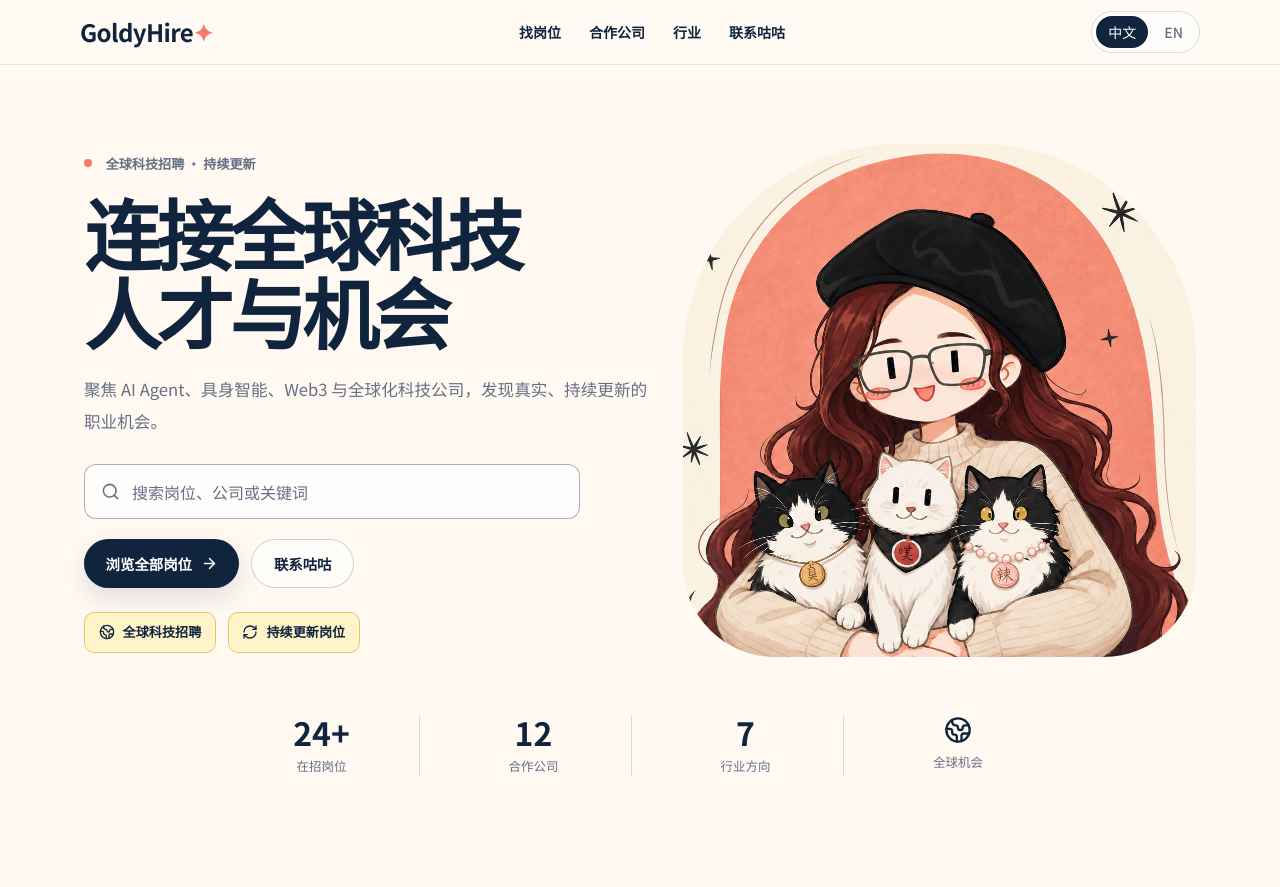
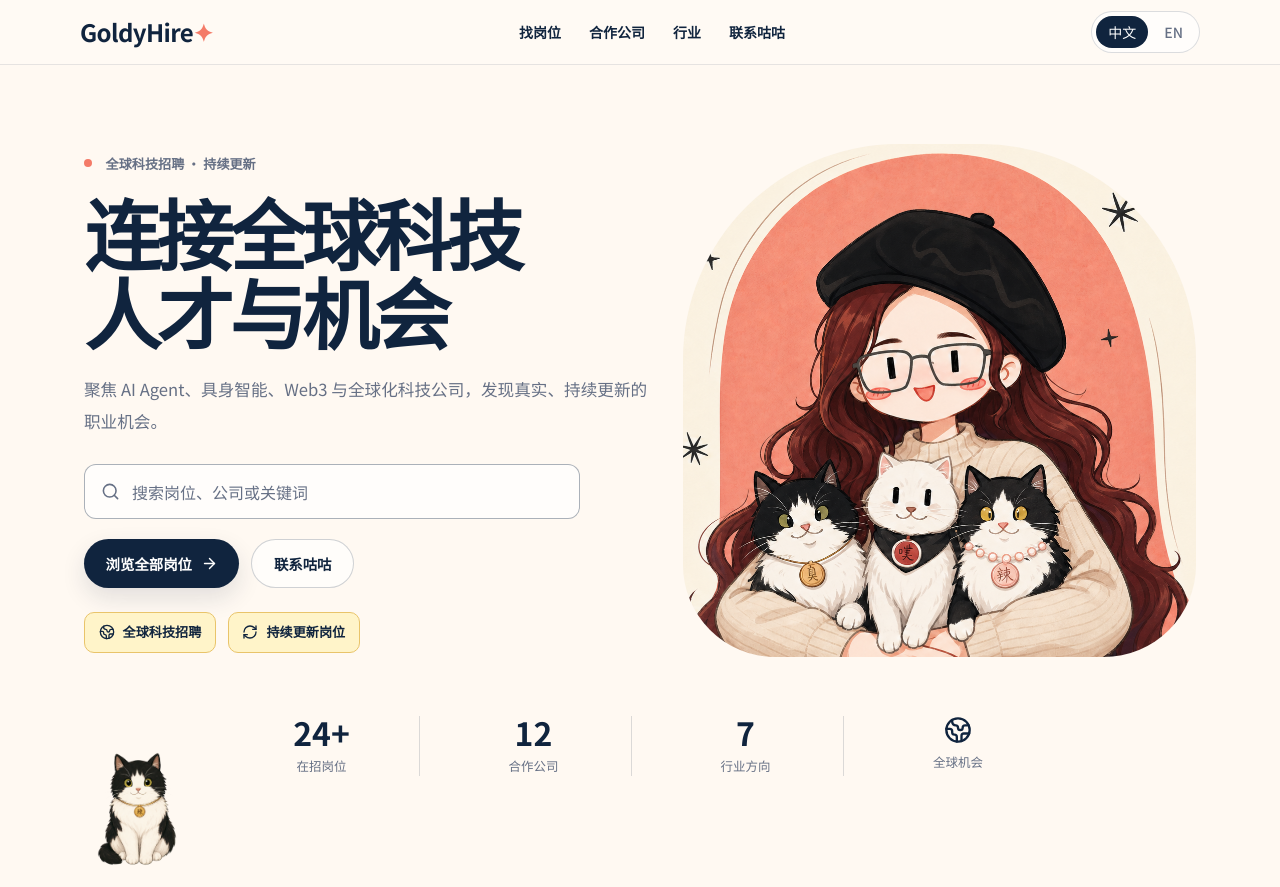
Before and after one commit to guwendi123-dotcom/Global-Hot-Job-Search-GoldyGu, a Next.js app: page / in a window 1280 px wide. Shown: the top 887 px of the page. Built offline with nearby package versions, Linux system fonts and the light colour scheme.

Commit message:
Tighten homepage sticker and heading layout

```diff
--- a/app/globals.css
+++ b/app/globals.css
@@ -75,6 +75,7 @@ button, input, select { font: inherit; }
 .hero-kicker { display: inline-flex; align-items: center; gap: .5rem; margin-bottom: 1.25rem; }
 .status-dot { display: inline-block; width: .5rem; height: .5rem; border-radius: 999px; background: #f47b68; margin-right: .35rem; }
 .hero-title { color: var(--ink); font-size: clamp(3rem, 6vw, 5.25rem); line-height: 1.02; letter-spacing: -.055em; font-weight: 800; }
+.hero-title-en { font-size: clamp(2.65rem, 5.25vw, 4.6rem); }
 .hero-copy { color: var(--text-secondary); max-width: 38rem; margin-top: 1.5rem; font-size: 1.04rem; line-height: 1.9; }
 .hero-search { display: flex; align-items: center; gap: .75rem; max-width: 31rem; border: 1px solid rgba(16,36,62,.35); background: rgba(255,255,255,.68); padding: .9rem 1rem; border-radius: 12px; color: var(--text-secondary); margin-top: 1.7rem; }
 .primary-pill, .secondary-pill { display: inline-flex; align-items: center; justify-content: center; gap: .55rem; border-radius: 999px; padding: .78rem 1.35rem; font-size: .9rem; font-weight: 700; }
@@ -130,6 +131,7 @@ table tbody tr:hover { background: #fff5e9; }
 
 @media (max-width: 767px) {
   .hero-title { font-size: 3.15rem; }
+  .hero-title-en { font-size: 2.7rem; }
   .metrics-row { grid-template-columns: repeat(2,1fr); }
   .metrics-row > div:nth-child(2) { border-right: 0; }
   .company-card { min-height: 0; }
--- a/app/page.tsx
+++ b/app/page.tsx
@@ -59,7 +59,7 @@ export default function Home() {
       <Hero profile={profile} jobCount={jobs.length} companyCount={companies.length} industryCount={industries.length} />
 
       <section id="jobs" className="relative max-w-6xl mx-auto px-5 pt-10 md:pt-16 scroll-mt-24">
-        <img src="/art/cat-sitting-final.png" alt="" className="hidden md:block w-[82px] h-[116px] object-contain ml-8 mb-2" />
+        <img src="/art/cat-sitting-final.png" alt="" className="pointer-events-none absolute left-8 -top-[72px] hidden h-[116px] w-[82px] object-contain md:block" />
         <div className="flex items-end justify-between gap-4 mb-5">
           <div>
             <p className="eyebrow">{language === "zh" ? "每天发现新机会" : "Fresh opportunities"}</p>
--- a/components/Hero.tsx
+++ b/components/Hero.tsx
@@ -12,7 +12,7 @@ export default function Hero({ profile, jobCount, companyCount, industryCount }:
       <div className="grid md:grid-cols-[1.05fr_.95fr] items-center gap-8">
         <div>
           <span className="hero-kicker"><span className="status-dot" />{language === "zh" ? "全球科技招聘 · 持续更新" : "Global tech hiring · Updated regularly"}</span>
-          <h1 className="hero-title">{language === "zh" ? <>连接全球科技<br />人才与机会</> : <>Global tech talent<br />meets opportunity</>}</h1>
+          <h1 className={`hero-title ${language === "en" ? "hero-title-en" : ""}`}>{language === "zh" ? <>连接全球科技<br />人才与机会</> : <>Global tech talent<br />meets opportunity</>}</h1>
           <p className="hero-copy">{language === "zh" ? "聚焦 AI Agent、具身智能、Web3 与全球化科技公司，发现真实、持续更新的职业机会。" : "Curated opportunities across AI agents, embodied AI, Web3 and global technology companies."}</p>
           <a href="#jobs" className="hero-search"><Search size={19} /><span>{language === "zh" ? "搜索岗位、公司或关键词" : "Search roles, companies or skills"}</span></a>
           <div className="flex flex-wrap gap-3 mt-5">
```
